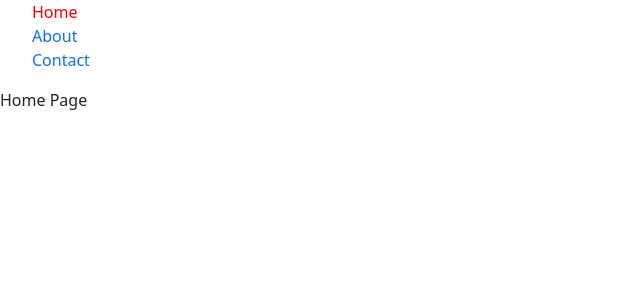
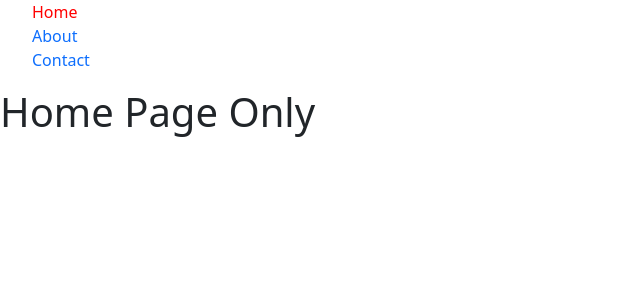
Before and after one commit to Arvindkr123/React-Learning, a React (Create React App) app: page / in a window 1280 px wide. Shown: the top 300 px of the page, without its empty margins (0-640 px from the left). Built offline with nearby package versions, Linux system fonts and the light colour scheme.

Commit message:
Nested Routing

```diff
--- a/src/App.js
+++ b/src/App.js
@@ -1,6 +1,6 @@
 import "./App.css";
 import React from 'react'
-import {BrowserRouter, Routes, Route} from "react-router-dom";
+import { BrowserRouter, Routes, Route } from "react-router-dom";
 import Home from "./Home";
 import About from "./About";
 import Contact from "./Contact";
@@ -9,12 +9,13 @@ import Error from "./Error";
 function App() {
   return (
     <BrowserRouter>
-    <Routes>
-      <Route path="/" element={<Home/>}/>
-      <Route path="/about" element={<About></About>}/>
-      <Route path="/contact" element={<Contact/>}/>
-      <Route path="/*" element={<Error/>}/>
-    </Routes>
+      <Routes>
+        <Route path="/" element={<Home />}>
+          <Route path="/about" element={<About></About>} />
+          <Route path="/contact" element={<Contact />} />
+          <Route path="/*" element={<Error />} />
+        </Route>
+      </Routes>
     </BrowserRouter>
   )
 }
--- a/src/Home.js
+++ b/src/Home.js
@@ -5,7 +5,7 @@ const Home = () => {
     return (
         <>
             <Hello></Hello>
-            <section>Home Page</section>
+            <section><h1>Home Page Only</h1></section>
         </>
     )
 }
```
